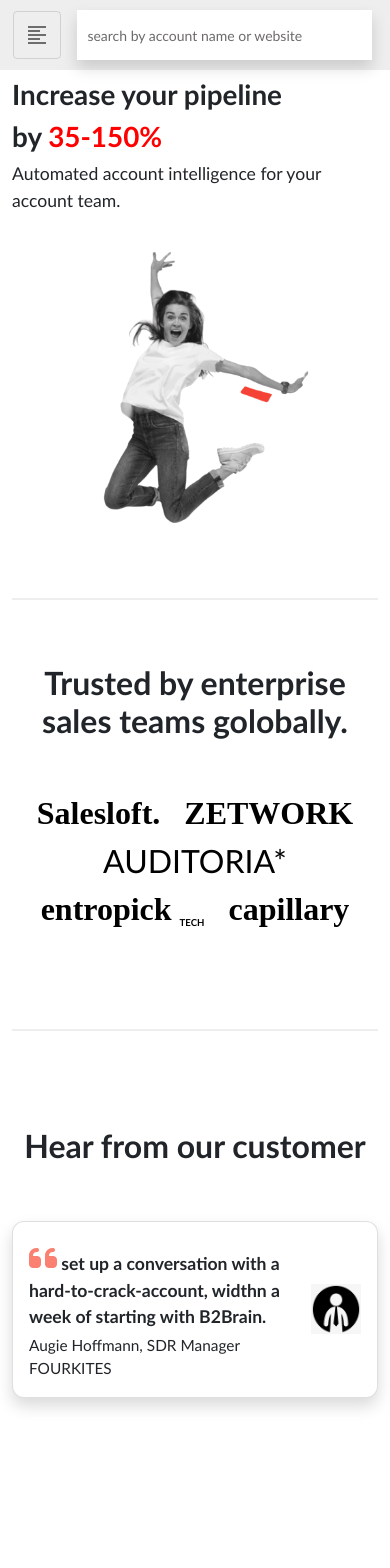
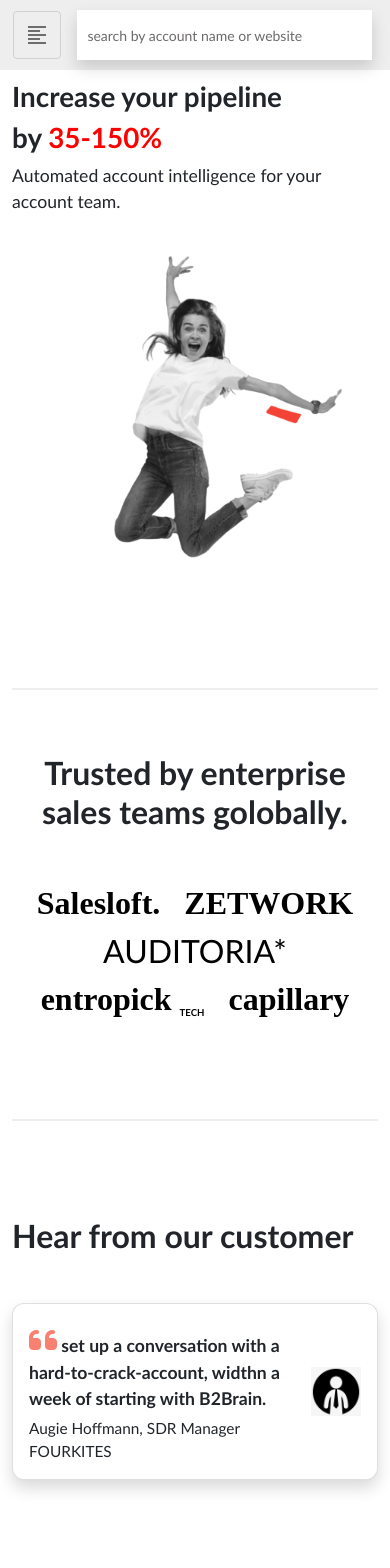
Before and after one commit to mayankkumarsingh97/b2Brain, a React (Create React App) app: page / in a window 390 px wide. Shown: the top 1568 px of the page. Built offline with nearby package versions, Linux system fonts and the light colour scheme.

Commit message:
completed :-)

```diff
--- a/src/App.css
+++ b/src/App.css
@@ -67,7 +67,7 @@
 }
 
 .sidebar {
-    height: 200vh;
+    min-height: 100vh;
     /* background-color: #eee; */
     display: flex;
     flex-direction: column;
@@ -126,7 +126,7 @@
 }
 
 .pipline {
-    top: 5rem;
+    margin-top: 4rem!important;
 
 
 }
@@ -136,8 +136,16 @@
 /* mQ for mobile and extra small devices */
 
 @media (max-width:575px) {
+    .pipline{
+        margin-top:5rem!important;
+    }
+    .Customcard {
+        margin-top: 1rem!important;
+    }
     .header {
         padding: 0 0 0 2.4rem;
+        height: 114vh;
+        font-size: .9rem;
     }
 
     .topbar_search {
@@ -175,6 +183,9 @@
     .rightcard {
         height: 19vh !important;
     }
+    .elements{
+        margin-top: 5rem;
+    }
 }
 
 /* mQ for small devices but not effect extra small dev */
@@ -207,9 +218,7 @@
     font-size: .9rem;
 }
 
-.elements {
-    margin-top: 15rem;
-}
+
 
 .mapReturn {
     display: flex;
@@ -230,7 +239,7 @@
 }
 
 .Customcard {
-    margin-top: 11rem;
+    /* margin-top: 15rem!important; */
     margin-bottom: 6rem;
     padding: 3rem 0;
     border-top: 2px solid #eee;
@@ -283,7 +292,8 @@
 /* Jumping girl  */
 
 .girl_img {
-    max-width: 90%;
+    max-width: 100%;
+    height: auto;
 }
 
 .leftcard {
@@ -321,3 +331,10 @@
 .bman_img {
     width: 15% !important;
 }
+
+
+.track_btn{
+    background-color: #eee!important;
+    color: #000 !important;
+    padding:.0 .24rem!important;
+}
--- a/src/App.jsx
+++ b/src/App.jsx
@@ -57,19 +57,19 @@
 
     }
     if(values.name!=""){
-      document.getElementById('TheContent').style.visibility="hidden";
-      document.getElementById('TheCustomCard').style.visibility="hidden";
-      document.getElementById('customerReview').style.visibility="hidden";
-      document.getElementById('TheCardReview').style.visibility="hidden";
-      document.getElementById('dynamic_content').style.visibility="visible";
+      document.getElementById('TheContent').style.display="none";
+      document.getElementById('TheCustomCard').style.display="none";
+      document.getElementById('customerReview').style.display="none";
+      document.getElementById('TheCardReview').style.display="none";
+      document.getElementById('dynamic_content').style.display="block";
       asyncGetCall();
        }
       else if(values.name==""){
-        document.getElementById('TheContent').style.visibility="visible";
-        document.getElementById('TheCustomCard').style.visibility="visible";
-        document.getElementById('customerReview').style.visibility="visible";
-        document.getElementById('TheCardReview').style.visibility="visible";
-        document.getElementById('dynamic_content').style.visibility="hidden";
+        document.getElementById('TheContent').style.display="block";
+        document.getElementById('TheCustomCard').style.display="block";
+        document.getElementById('customerReview').style.display="block";
+        document.getElementById('TheCardReview').style.display="flex";
+        document.getElementById('dynamic_content').style.display="none";
 
     }
   }, [values.name])
@@ -152,21 +152,18 @@
               <input type="search" onChange={search} value={values.name} className="shadow topbar_search" placeholder="search by account name or website" />
             </div>
             <div className="row">
-              <div className="position-relative">
 
-
-              </div>
-              <div className="col-md-10 mx-auto mt-5 p-md-5 position-absolute pipline" id="TheContent">
+              <div className="col-md-10 mx-auto  px-md-5  pipline" id="TheContent">
 
                 <div className="row justify-content-between">
-                  <div className="col-md-6 offset-md-1">
+                  <div className="col-md-5 offset-md-1">
                     <h1>Increase your pipeline</h1>
                     <h1>by <span style={{ color: "red" }}>35-150%</span></h1>
                     <p>Automated account intelligence for your account team.</p>
                   </div>
-                  <div className="col-md-5">
+                  <div className="col-md-6 mr-auto">
                     <div className="jumping_girl">
-                      <img src={girl} className="girl_img" alt="jumping girl" />
+                      <img src={girl} className="girl_img mb-5" alt="jumping girl" />
                     </div>
                   </div>
                 </div>
@@ -179,14 +176,16 @@
                         return <div className="mapReturn">
                           <div className="pic">
                             <div style={{ display: "flex", padding: "3px" }}>
-                              <img src="" alt="img alt" />
+                              <div>
+                                <img src={bman} className="img-fluid" style={{height:"35px"}} alt="" />
+                              </div>
                               <p>{item.vertical}</p>
                             </div>
                           </div>
                           <div className="content">
                             {item.company}
                           </div>
-                          <div className="btn btn-primary">
+                          <div className="btn btn-primary track_btn">
                             Track
                           </div>
                         </div>
```
